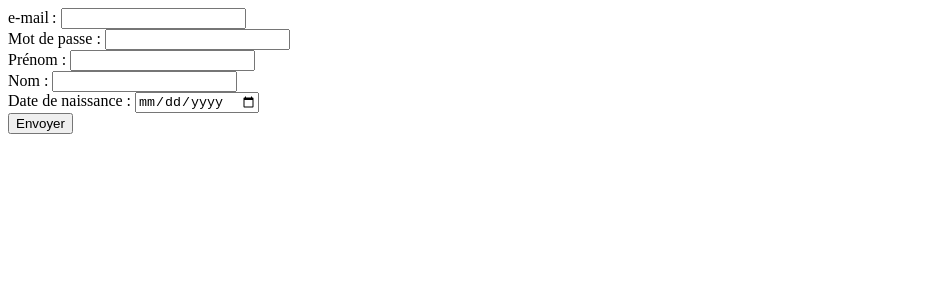
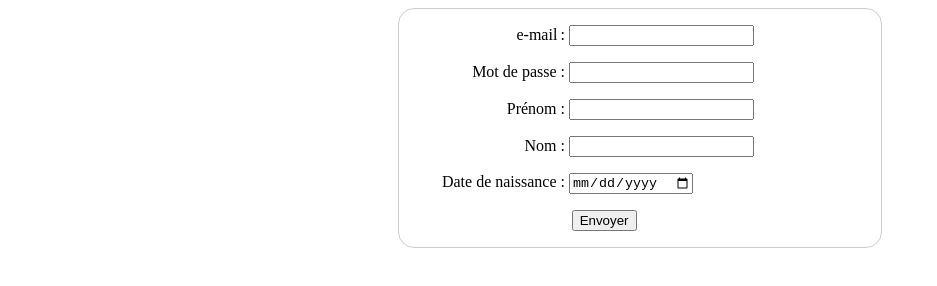
Before and after one commit to Darkann/projet-4, a website: page public/index.html in a window 1280 px wide. Shown: the whole page, without its empty margins (0-937 px from the left). Drawn offline with Linux system fonts and the light colour scheme.

Commit message:
add css to formulaire

```diff
--- a/index.js
+++ b/index.js
@@ -27,7 +27,7 @@ app.get("/api/user", (req, res) => {
         });
 });
 
-app.get("/api/user/create", (req, res) => {
+app.post("/api/user/create", (req, res) => {
     const sqlConnection = mysql.createConnection(sqlConfig);
 
     sqlConnection.query("INSERT INTO node_users VALUES (NULL, 'bob2@yopmail.fr', 'pass', 'bob', 'jesaispas', '1990-03-17')", (error, result) => {
--- a/public/index.html
+++ b/public/index.html
@@ -3,6 +3,7 @@
 <head>
     <meta charset="UTF-8">
     <title>Formulaire</title>
+    <link rel="stylesheet" href="style.css">
 </head>
 <body>
     <form action="" method="post">
--- /dev/null
+++ b/public/style.css
@@ -0,0 +1,26 @@
+form {
+    /* Uniquement centrer le formulaire sur la page */
+    margin: 0 auto;
+    width: 450px;
+    /* Encadré pour voir les limites du formulaire */
+    padding: 1em;
+    border: 1px solid #CCC;
+    border-radius: 1em;
+  }
+  form div + div {
+    margin-top: 1em;
+  }
+  label {
+    /* Pour être sûrs que toutes les étiquettes ont même taille et sont correctement alignées */
+    display: inline-block;
+    width: 150px;
+    text-align: right;
+  }
+  .button {
+    /* Pour placer le bouton à la même position que les champs texte */
+    padding-left: 150px; /* même taille que les étiquettes */
+  }
+  button {
+    /* Cette marge supplémentaire représente grosso modo le même espace que celui entre les étiquettes et les champs texte */
+    margin-left: .5em;
+  }
```
